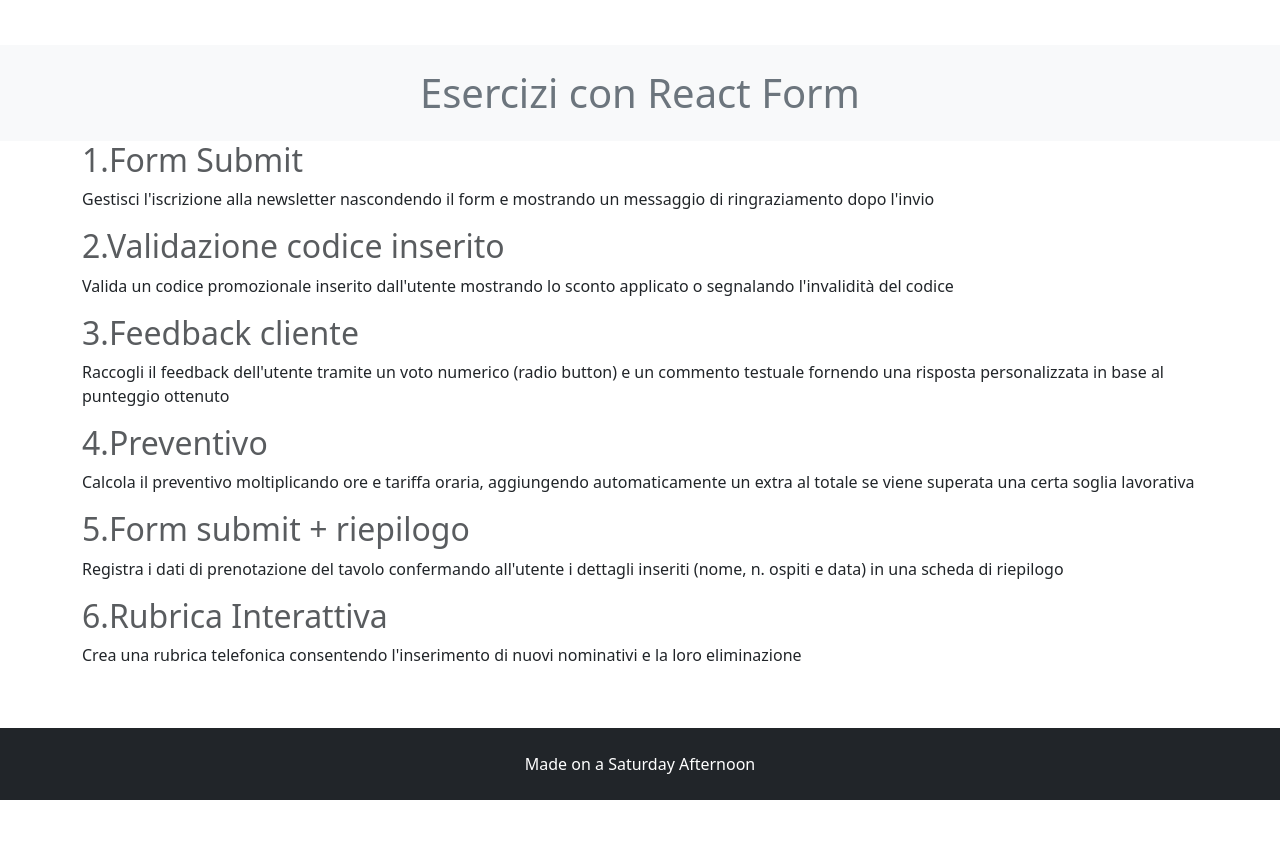
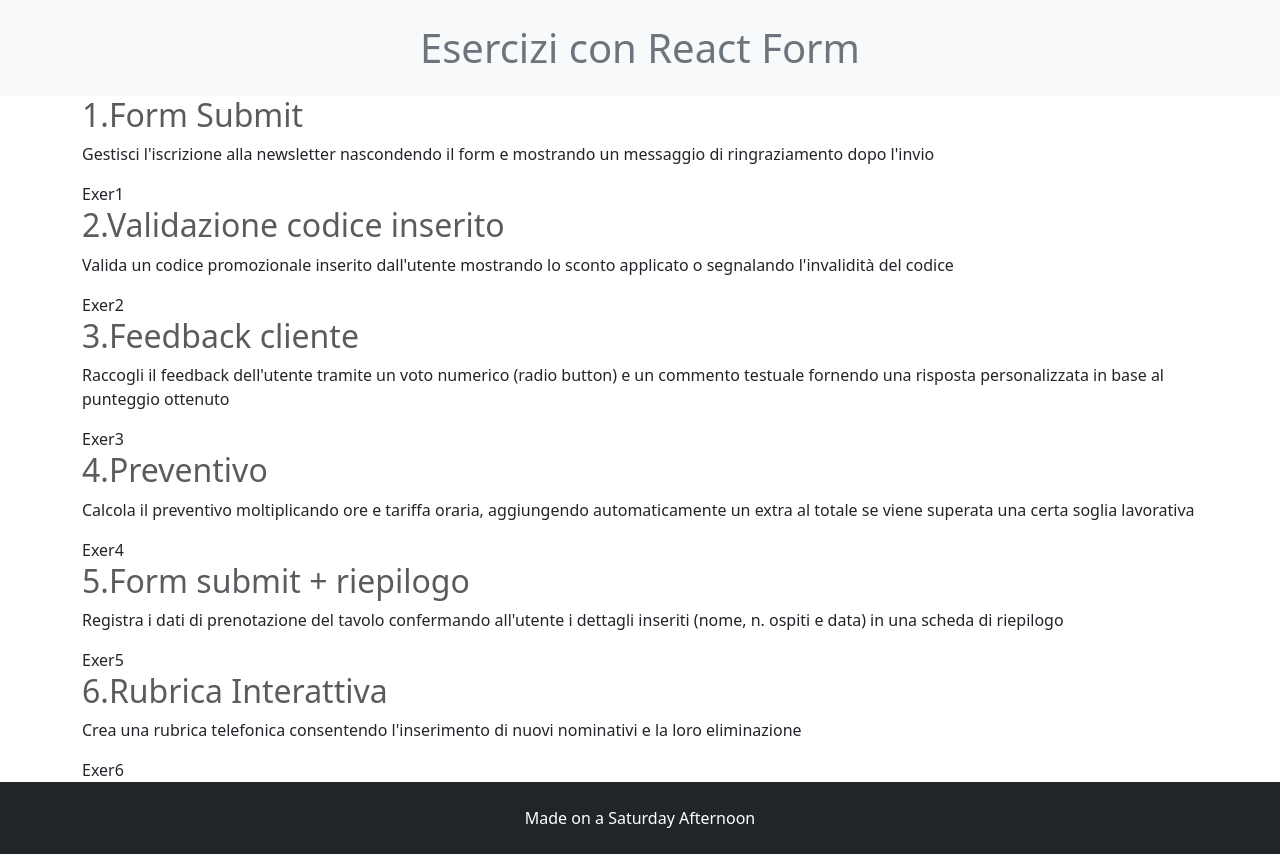
Before and after one commit to alice-rovere/react-form, a React (Vite) app: page / in a window 1280 px wide. Before the commit the page ends 800 px from the top, so only its background shows below. Built offline with nearby package versions, Linux system fonts and the light colour scheme.

Commit message:
feat: add ExerciseCard component and exercise data components

```diff
--- /dev/null
+++ b/src/components/ExerciseCard.jsx
@@ -0,0 +1,29 @@
+import Exer1 from "../data/Exer1";
+import Exer2 from "../data/Exer2";
+import Exer3 from "../data/Exer3";
+import Exer4 from "../data/Exer4";
+import Exer5 from "../data/Exer5";
+import Exer6 from "../data/Exer6";
+
+const exerciseComponents = {
+  1: Exer1,
+  2: Exer2,
+  3: Exer3,
+  4: Exer4,
+  5: Exer5,
+  6: Exer6,
+};
+
+export default function ExerciseCard({ exercise }) {
+  const ExerciseComponent = exerciseComponents[exercise.id];
+
+  return (
+    <div>
+      <h2 className="text-muted">
+        {exercise.id}.{exercise.titolo}
+      </h2>
+      <p>{exercise.descrizione}</p>
+      <ExerciseComponent />
+    </div>
+  );
+}
--- /dev/null
+++ b/src/data/Exer1.jsx
@@ -0,0 +1,3 @@
+export default function Exer1() {
+  return <div>Exer1</div>;
+}
--- /dev/null
+++ b/src/data/Exer2.jsx
@@ -0,0 +1,3 @@
+export default function Exer2() {
+  return <div>Exer2</div>;
+}
--- /dev/null
+++ b/src/data/Exer3.jsx
@@ -0,0 +1,3 @@
+export default function Exer3() {
+  return <div>Exer3</div>;
+}
--- /dev/null
+++ b/src/data/Exer4.jsx
@@ -0,0 +1,3 @@
+export default function Exer4() {
+  return <div>Exer4</div>;
+}
--- /dev/null
+++ b/src/data/Exer5.jsx
@@ -0,0 +1,3 @@
+export default function Exer5() {
+  return <div>Exer5</div>;
+}
--- /dev/null
+++ b/src/data/Exer6.jsx
@@ -0,0 +1,3 @@
+export default function Exer6() {
+  return <div>Exer6</div>;
+}
--- a/src/layout/MainSection.jsx
+++ b/src/layout/MainSection.jsx
@@ -1,14 +1,17 @@
+import ExerciseCard from "../components/ExerciseCard";
 import { exercises } from "../data/exercises";
 
 export default function MainSection() {
   return (
     <div>
       {exercises.map((exercise) => (
-        <div className="container">
-          <h2 className="text-muted" key={exercise.id}>
+        <div className="container" key={exercise.id}>
+          <ExerciseCard exercise={exercise} />
+
+          {/* <h2 className="text-muted">
             {exercise.id}.{exercise.titolo}
           </h2>
-          <p>{exercise.descrizione}</p>
+          <p>{exercise.descrizione}</p> */}
         </div>
       ))}
     </div>
```
